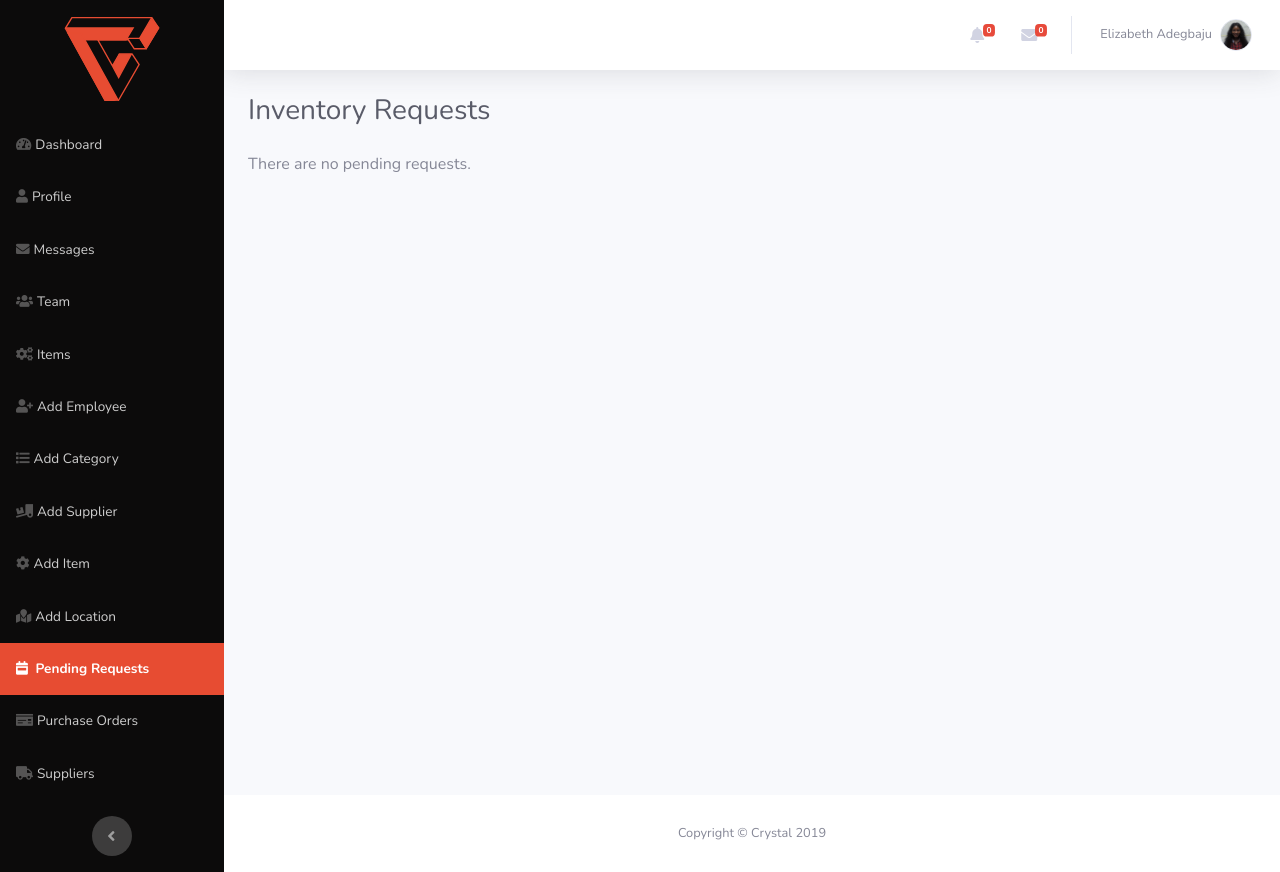
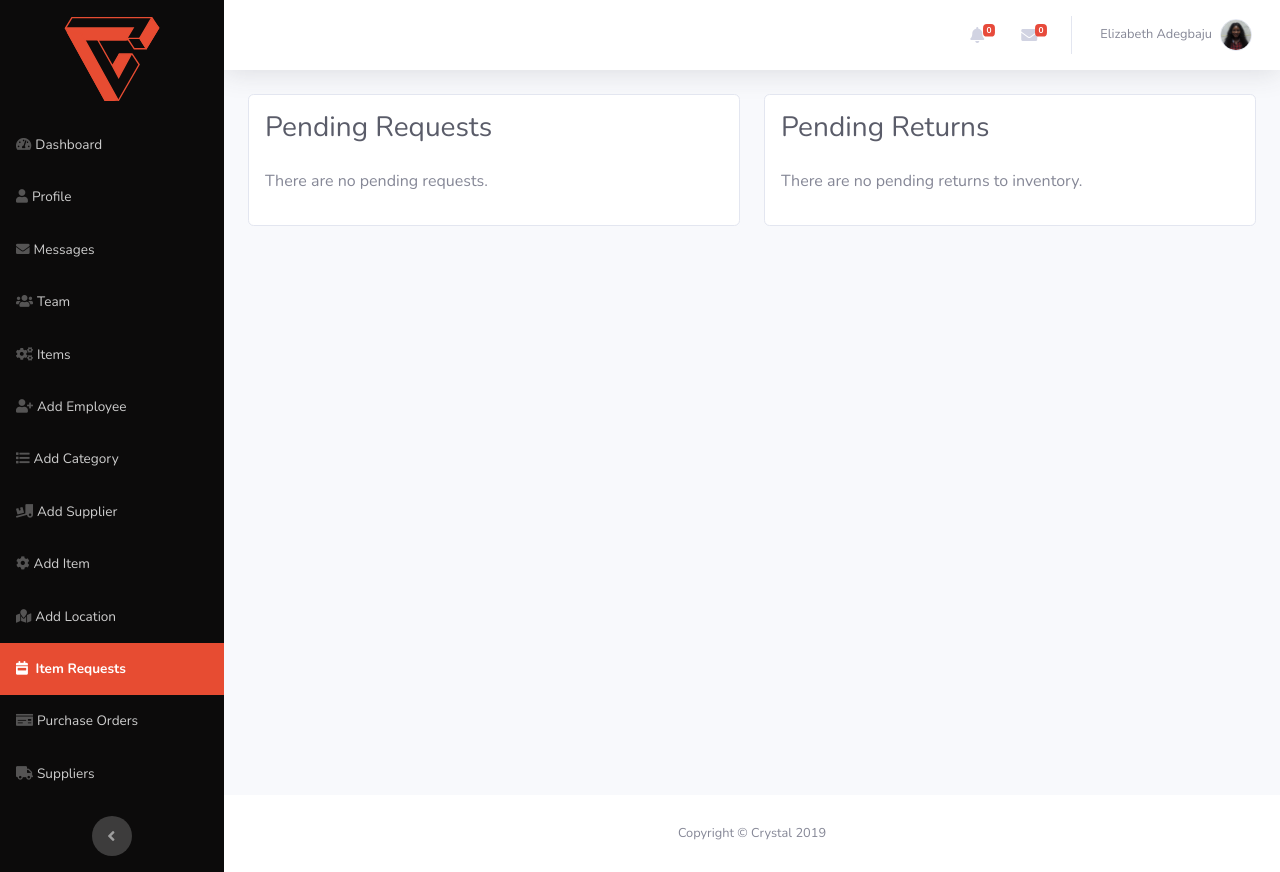
Before and after one commit to elizabethadegbaju/crystalims, a Django app: page /requests/pending/ in a window 1280 px wide. Run offline with Django 3.2, Linux system fonts and the light colour scheme; a user stored in the database is signed in; data comes from the database, SQL or seed files in the repository; data that the repository does not hold is empty; some libraries are stand-ins or nearby versions.

Commit message:
feat: admin can view pending returns to inventory for returnable Items

```diff
--- a/crystalims/settings.py
+++ b/crystalims/settings.py
@@ -22,7 +22,7 @@ BASE_DIR = os.path.dirname(os.path.dirname(os.path.abspath(__file__)))
 SECRET_KEY = 'qq21%w7$1yy5rv5zd%png$fzi)_&@5j%4lm63vem&!a4*yul3p'
 
 # SECURITY WARNING: don't run with debug turned on in production!
-DEBUG = False
+DEBUG = True
 
 LOGIN_URL = 'login'
 LOGOUT_URL = 'logout'
@@ -149,7 +149,7 @@ if os.getenv('GAE_APPLICATION', None):
 else:
     # Running locally so connect to either a local MySQL instance or connect
     # to Cloud SQL via the proxy.
-
+    # vcloud_sql_proxy -instances crystal-ims:us-east1:crystal=tcp:3306
     # See https://cloud.google.com/sql/docs/mysql-connect-proxy
     DATABASES = {
         'default': {
--- a/dashboard/admin.py
+++ b/dashboard/admin.py
@@ -37,4 +37,4 @@ admin.site.register(ItemLog)
 admin.site.register(Message)
 admin.site.register(Supplier)
 admin.site.register(PurchaseOrder)
-admin.site.register(Return)
+admin.site.register(ItemReturn)
--- a/dashboard/models.py
+++ b/dashboard/models.py
@@ -177,6 +177,7 @@ class ItemRequest(models.Model):
     REQUEST_STATUS = [
         ('P', 'Pending'),
         ('F', 'Fulfilled'),
+        ('C', 'Cancelled'),
         ('SO', 'Stock Out')
     ]
     item = models.ForeignKey(Item, on_delete=models.DO_NOTHING)
@@ -191,7 +192,7 @@ class ItemRequest(models.Model):
         return self.status + " - " + self.item.SKU + " - " + self.user.email
 
 
-class Return(models.Model):
+class ItemReturn(models.Model):
     request = models.ForeignKey(ItemRequest, on_delete=models.DO_NOTHING,
                                 related_name="returns_to_inventory")
     is_returned = models.BooleanField(default=False)
--- a/dashboard/urls.py
+++ b/dashboard/urls.py
@@ -21,9 +21,10 @@ urlpatterns = [
     path('items/<slug:pk>/edit/', views.edit_item, name='edit_item'),
     path('items/<slug:pk>/request/', views.request_item, name='request_item'),
     path('items/<slug:pk>/delete/', views.delete_item, name='delete_item'),
-    path('requests/pending/', views.pending_requests, name='pending_requests'),
+    path('requests/pending/', views.item_requests, name='item_requests'),
     path('requests/<int:pk>/fulfil/', views.fulfil_item_request,
          name='fulfil_item_request'),
+    path('requests/<int:pk>/return/', views.return_item, name='return_item'),
     path('categories/new/', views.add_category, name='add_category'),
     path('locations/new/', views.add_location, name='add_location'),
     # path('dashboard/export/', views.pdf, name='export_pdf'),
--- a/dashboard/views.py
+++ b/dashboard/views.py
@@ -407,15 +407,18 @@ def add_item(request):
 
 
 @login_required
-def pending_requests(request):
+def item_requests(request):
     user = request.user
     if user.groups.filter(name__in=["Company Admins", "Company Superusers"]):
         alerts, unread_messages = unread_messages_notification(user)
-        requests = ItemRequest.objects.filter(
+        pending_requests = ItemRequest.objects.filter(
             item__company=user.employee.location.company, status='P')
-        return render(request, 'pending_requests.html', {'requests': requests,
-                                                         'unread_messages': unread_messages,
-                                                         'alerts': alerts})
+        pending_returns = ItemReturn.objects.filter(is_returned=False)
+        return render(request, 'item_requests.html',
+                      {'pending_requests': pending_requests,
+                       'pending_returns': pending_returns,
+                       'unread_messages': unread_messages,
+                       'alerts': alerts})
     else:
         return redirect('dashboard')
 
@@ -612,10 +615,17 @@ def fulfil_item_request(request, pk):
     item_request = ItemRequest.objects.get(id=pk)
     item_request.status = 'F'
     item_request.save()
-    return redirect(pending_requests)
+    if item_request.item.is_returnable == True:
+        item_return = ItemReturn.objects.create(request=item_request)
+        item_return.save()
+    return redirect(item_requests)
 
 
 def delete_item(request, pk):
     item = Item.objects.get(SKU=pk)
     item.delete()
     return redirect('profile')
+
+
+def return_item(request):
+    return None
--- a/templates/base_nav.html
+++ b/templates/base_nav.html
@@ -73,9 +73,9 @@
                     </li>
                     <li class="nav-item" role="presentation"><a
                             class="nav-link"
-                            href="{% url 'pending_requests' %}">
+                            href="{% url 'item_requests' %}">
                         <i class="fas fa-calendar-week"></i>
-                        <span>Pending Requests</span></a>
+                        <span>Item Requests</span></a>
                     </li>
                     <li class="nav-item" role="presentation"><a
                             class="nav-link"
--- /dev/null
+++ b/templates/item_requests.html
@@ -0,0 +1,83 @@
+{% extends 'base_nav.html' %}
+{% load static %}
+{% load humanize %}
+{% load profile_extras %}
+{% block title %}
+    Requests - Crystal
+{% endblock %}
+{% block content %}
+    <div class="container-fluid">
+        <div class="row">
+            <div class="col">
+                <div class="card overflow-auto p-3">
+                    <h3 class="text-dark mb-4">Pending Requests</h3>
+                    {% if pending_requests %}
+                        {% for request in pending_requests %}
+                            <div class="card shadow mb-4">
+                                <div class="card-header d-flex justify-content-between
+                    align-items-center">
+                                    <h6 class="text-danger font-weight-bold m-0">
+                                        {{ request.item }}
+                                    </h6>
+                                    <a href="{% url 'fulfil_item_request' request.id %}"
+                                       class="btn btn-primary">
+                                        <i class="fa fa-check"></i> Fulfil
+                                        Request
+                                    </a>
+                                </div>
+                                <div class="card-body">
+                                    {% if request.status == 'P' %}
+                                        <p class="text-gray-600">Request made
+                                            by {{ request.user.get_full_name }}
+                                            in {{ request.user.employee.location.name }}
+                                        </p>
+                                        <p>{{ request.created_at|naturaltime }}</p>
+                                    {% endif %}
+                                </div>
+                            </div>
+                        {% endfor %}
+                    {% else %}
+                        <div class="text-gray-600">
+                            <p>There are no pending requests.</p>
+                        </div>
+                    {% endif %}
+                </div>
+            </div>
+            <div class="col">
+                <div class="card overflow-auto p-3">
+                    <h3 class="text-dark mb-4">Pending Returns</h3>
+                    {% if pending_returns %}
+                        {% for item_return in pending_returns %}
+                            <div class="card shadow mb-4">
+                                <div class="card-header d-flex justify-content-between
+                    align-items-center">
+                                    <h6 class="text-danger font-weight-bold m-0">
+                                        {{ item_return.request.item }}
+                                    </h6>
+                                    <a href="{% url 'return_item' item_return.id %}"
+                                       class="btn btn-primary">
+                                        <i class="fa fa-check"></i> Return Item
+                                    </a>
+                                </div>
+                                <div class="card-body">
+                                    <p class="text-gray-600">Request made
+                                        by {{ item_return.request.user.get_full_name }}
+                                        in {{ item_return.request.user.employee.location.name }}
+                                    </p>
+                                    <p>
+                                        Request fulfilled
+                                        {{ item_return.request.created_at|naturaltime }}</p>
+                                </div>
+                            </div>
+                        {% endfor %}
+                    {% else %}
+                        <div class="text-gray-600">
+                            <p>There are no pending returns to inventory.</p>
+                        </div>
+                    {% endif %}
+                </div>
+            </div>
+        </div>
+    </div>
+
+{% endblock %}
--- a/templates/pending_requests.html
+++ /dev/null
@@ -1,42 +0,0 @@
-{% extends 'base_nav.html' %}
-{% load static %}
-{% load humanize %}
-{% load profile_extras %}
-{% block title %}
-    Requests - Crystal
-{% endblock %}
-{% block content %}
-    <div class="container-fluid">
-        <h3 class="text-dark mb-4">Inventory Requests</h3>
-        {% if requests %}
-            {% for request in requests %}
-                <div class="card shadow mb-4">
-                    <div class="card-header d-flex justify-content-between
-                    align-items-center">
-                        <h6 class="text-danger font-weight-bold m-0">
-                            {{ request.item }}
-                        </h6>
-                        <a href="{% url 'fulfil_item_request' request.id %}"
-                           class="btn btn-primary">
-                            <i class="fa fa-check"></i> Fulfil
-                        </a>
-                    </div>
-                    <div class="card-body">
-                        {% if request.status == 'P' %}
-                            <p class="text-gray-600">Request made
-                                by {{ request.user.get_full_name }}
-                                in {{ request.user.employee.location.name }}
-                            </p>
-                            <p>{{ request.created_at|naturaltime }}</p>
-                        {% endif %}
-                    </div>
-                </div>
-            {% endfor %}
-        {% else %}
-            <div class="text-gray-600">
-                <p>There are no pending requests.</p>
-            </div>
-        {% endif %}
-    </div>
-
-{% endblock %}
```
Also changed, not shown: dashboard/migrations/0022_auto_20200826_1609.py (added), dashboard/migrations/0023_auto_20200826_1737.py (added).
